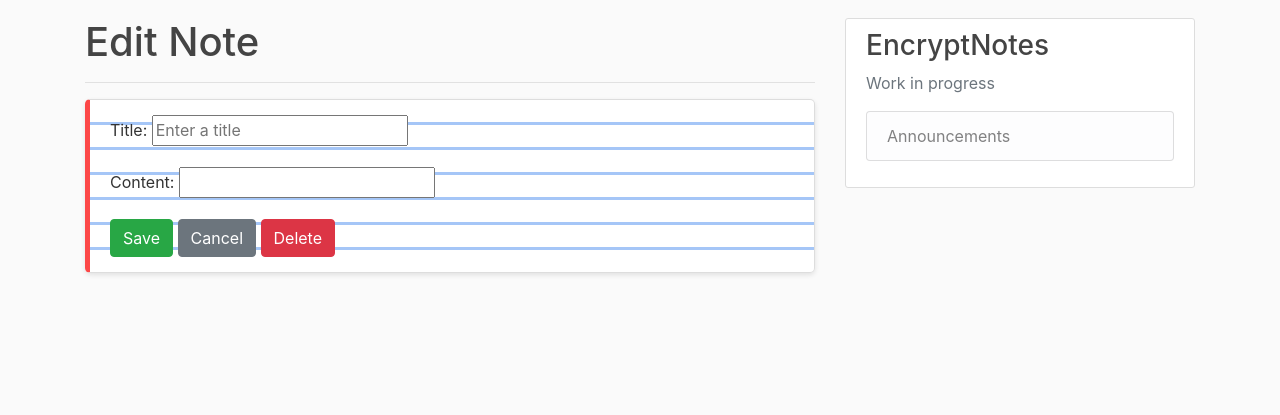
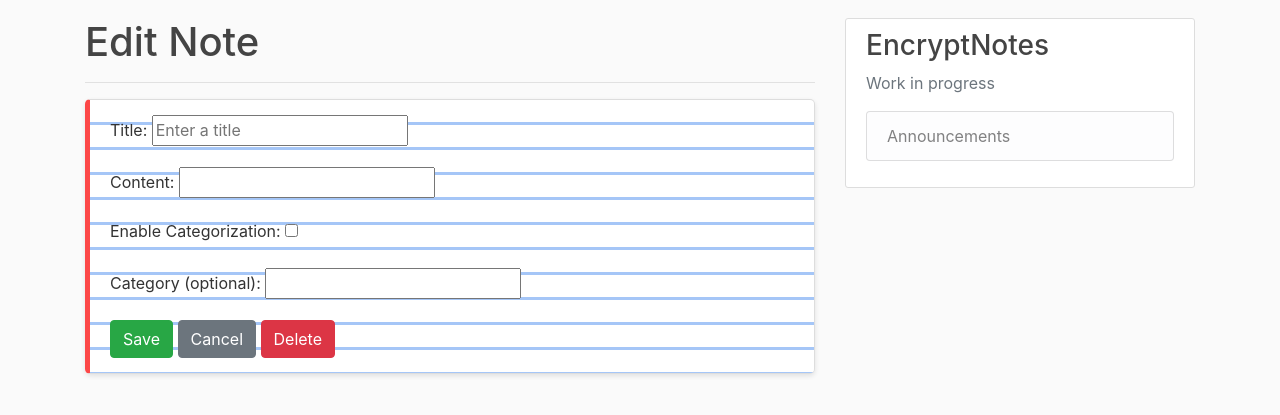
Before and after one commit to Dwaddle26/EncryptNotes, a Django app: template django_project/EncryptNotes/templates/EncryptNotes/edit.html in a window 1280 px wide. Shown: the part 62-477 px from the top of the page. Run offline with Django 3.2, Linux system fonts and the light colour scheme; the template is opened without the code that fills it: values that come from a table or form of the project are taken from there, others are empty; some libraries are stand-ins or nearby versions.

Commit message:
Allow manual category in edit

```diff
--- a/django_project/EncryptNotes/forms.py
+++ b/django_project/EncryptNotes/forms.py
@@ -7,6 +7,7 @@ class NoteForm(forms.ModelForm):
     title = forms.CharField(widget=forms.TextInput(attrs={'placeholder': 'Enter a title'}))
     content = forms.CharField(widget=TinyMCE(attrs={'cols': 80, 'rows': 30}))
     categorized = forms.BooleanField(required=False, initial=False)
+    category = forms.CharField(required=False, max_length=255)
     class Meta:
         model = Note
-        fields = ['title', 'content']
+        fields = ['title', 'content', 'categorized', 'category']
--- a/django_project/EncryptNotes/templates/EncryptNotes/edit.html
+++ b/django_project/EncryptNotes/templates/EncryptNotes/edit.html
@@ -13,6 +13,16 @@
             {{ form.content.label_tag }}
             {{ form.content }}
         </div>
+		<div class="form-group">
+        <!-- Categorization Checkbox -->
+			<label for="id_categorized">Enable Categorization:</label>
+			{{ form.categorized }}
+		</div>
+		<div class="form-group">
+        <!-- Manual Category Entry -->
+			<label for="id_category">Category (optional):</label>
+			{{ form.category }}
+		</div>
         <button type="submit" class="btn btn-success">Save</button>
         <a href="{% url 'EncryptNotes-home' %}" class="btn btn-secondary">Cancel</a>
         <a href="{% url 'EncryptNotes-delete' note.id %}" class="btn btn-danger">Delete</a>
```
Also changed, not shown: django_project/EncryptNotes/views.py (+9 -5 lines).
